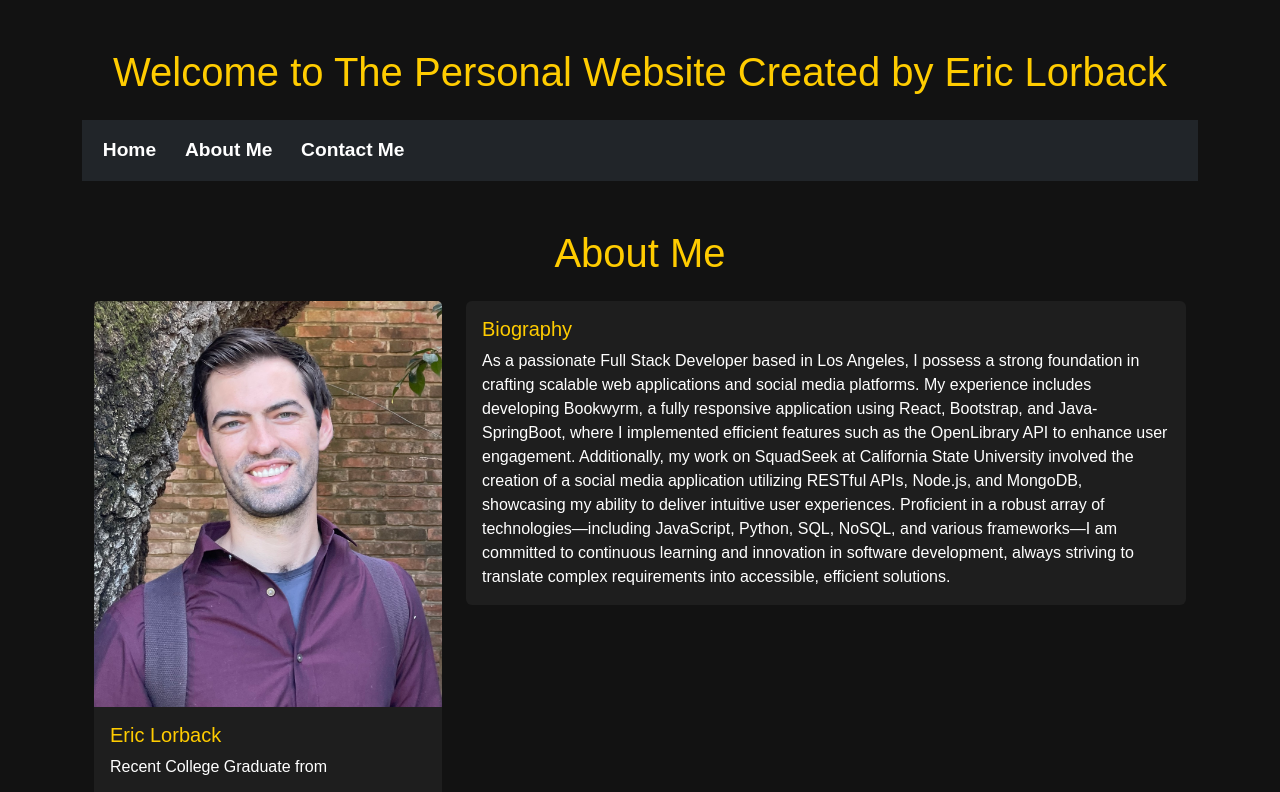
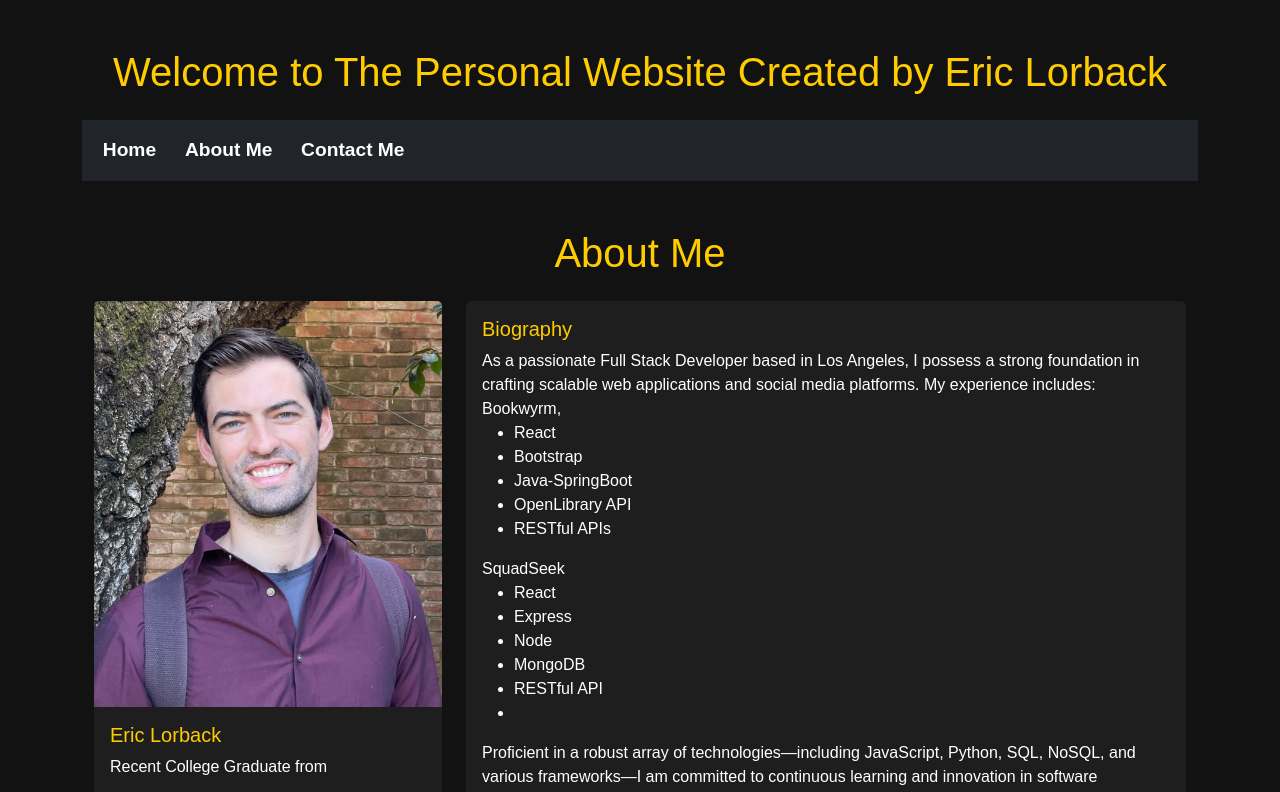
Before and after one commit to elorback/elorback, a React (Create React App) app in the folder personal-website/: page /about in a window 1280 px wide. Shown: the top 792 px of the page. Built offline with nearby package versions, Linux system fonts and the light colour scheme.

Commit message:
updated about me page card

```diff
--- a/personal-website/src/components/About.js
+++ b/personal-website/src/components/About.js
@@ -38,19 +38,29 @@ export default function About() {
               <Card.Text>
                 As a passionate Full Stack Developer based in Los Angeles, I
                 possess a strong foundation in crafting scalable web
-                applications and social media platforms. My experience includes
-                developing Bookwyrm, a fully responsive application using React,
-                Bootstrap, and Java-SpringBoot, where I implemented efficient
-                features such as the OpenLibrary API to enhance user engagement.
-                Additionally, my work on SquadSeek at California State
-                University involved the creation of a social media application
-                utilizing RESTful APIs, Node.js, and MongoDB, showcasing my
-                ability to deliver intuitive user experiences. Proficient in a
-                robust array of technologies—including JavaScript, Python, SQL,
-                NoSQL, and various frameworks—I am committed to continuous
-                learning and innovation in software development, always striving
-                to translate complex requirements into accessible, efficient
-                solutions.
+                applications and social media platforms. My experience includes:
+                Bookwyrm,
+                <ul>
+                  <li>React</li>
+                  <li>Bootstrap</li>
+                  <li>Java-SpringBoot</li>
+                  <li>OpenLibrary API</li>
+                  <li>RESTful APIs</li>
+                </ul>
+                SquadSeek
+                <ul>
+                  <li>React</li>
+                  <li>Express</li>
+                  <li>Node</li>
+                  <li>MongoDB</li>
+                  <li>RESTful API</li>
+                  <li></li>
+                </ul>
+                Proficient in a robust array of technologies—including
+                JavaScript, Python, SQL, NoSQL, and various frameworks—I am
+                committed to continuous learning and innovation in software
+                development, always striving to translate complex requirements
+                into accessible, efficient solutions.
               </Card.Text>
             </Card.Body>
           </Card>
```
